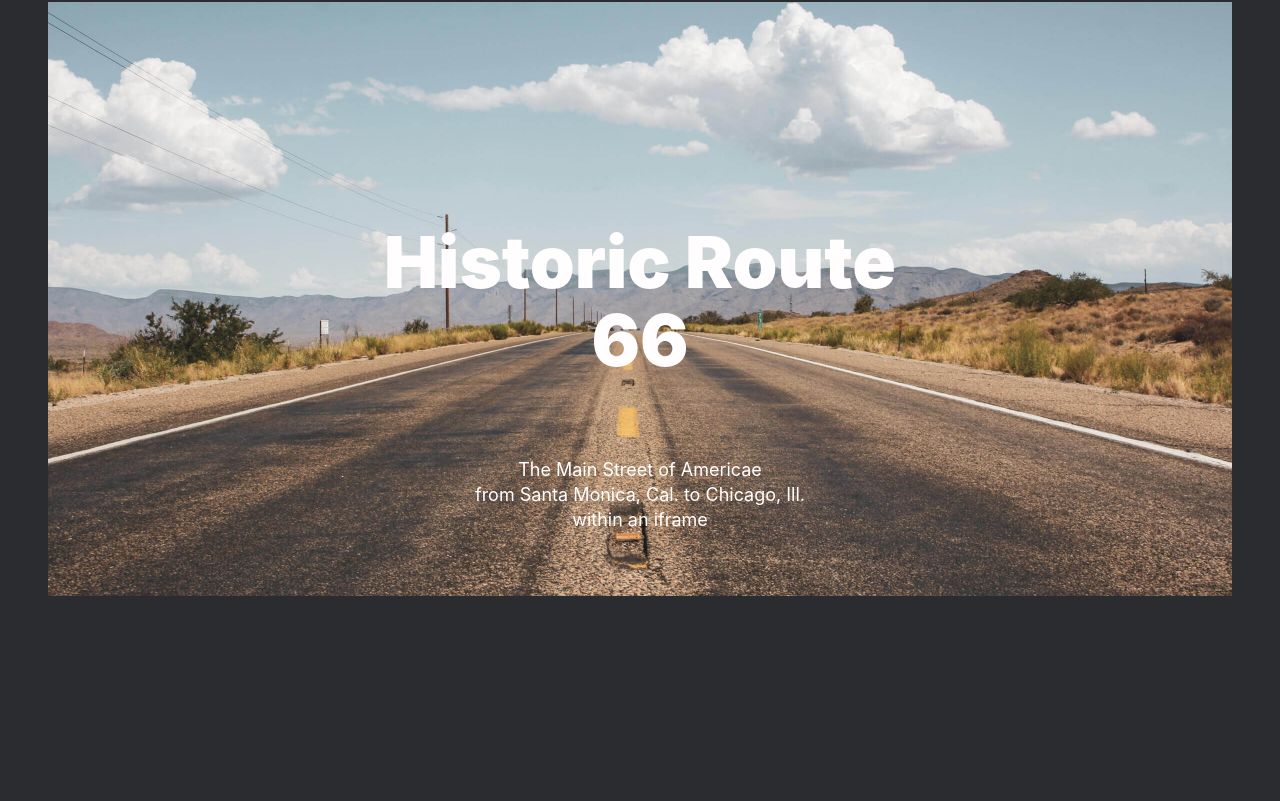
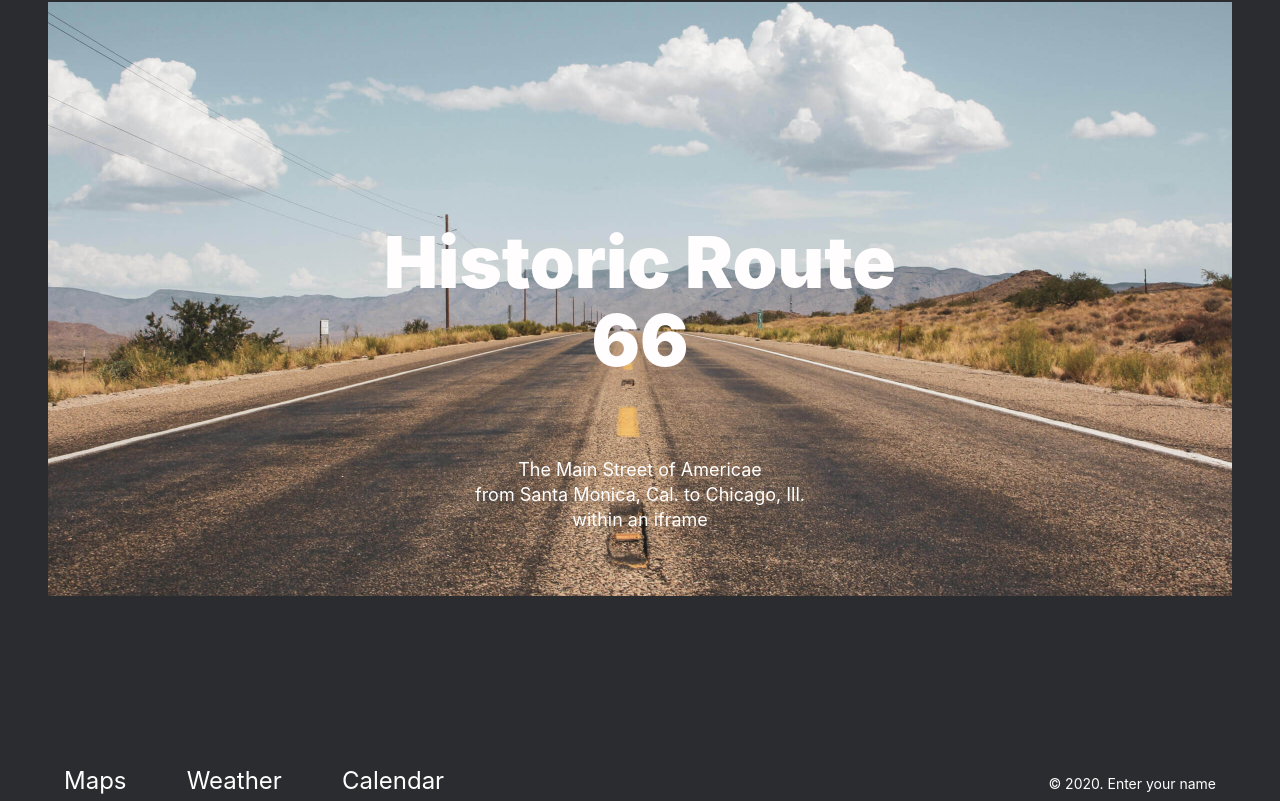
Before and after one commit to iceicery/web_project_3, a plain HTML site: page index.html in a window 1280 px wide. Shown: the part 8063-8864 px from the top of the page. Before the commit the page ends 8663 px from the top, so only its background shows below. Drawn offline with Linux system fonts and the light colour scheme.

Commit message:
add footer section

```diff
--- a/index.html
+++ b/index.html
@@ -173,5 +173,13 @@
             <p class='cover__subtitle-format'>within an iframe</p>
         </div>
     </section>
+    <section class='footer'>
+        <ul class='footer__link-box'>
+            <li><a href='#' class='footer__link'>Maps</a></li>
+            <li><a href='#' class='footer__link'>Weather</a></li>
+            <li><a href='#' class='footer__link'>Calendar</a></li>
+        </ul>
+        <p class='footer__copyright'>© 2020. Enter your name</p>
+    </section>
 </body>
 </html>
--- a/style.css
+++ b/style.css
@@ -17,3 +17,53 @@
   -moz-text-size-adjust: 100%;
   text-rendering: optimizeLegibility;
 }
+
+.footer{
+  margin-left: auto;
+  margin-right: auto;
+  margin-top:160px;
+  width:90%;
+  max-width: 1184px;
+
+  display:flex;
+  justify-content: space-between;
+
+}
+
+.footer__link-box{
+  width:33%;
+  display:flex;
+  justify-content: space-between;
+
+
+  list-style: none;
+  margin:0;
+  padding:0;
+
+}
+
+.footer__link{
+  font-family: Inter;
+  font-style: normal;
+  font-weight: normal;
+  font-size: 24px;
+  line-height: 41px;
+  text-decoration: none;
+
+  color: #FFFFFF;
+}
+
+
+.footer__copyright{
+  padding: 0;
+  margin-bottom:0;
+
+  font-family: Inter;
+  font-style: normal;
+  font-weight: normal;
+  font-size: 14px;
+  line-height: 20px;
+  text-align: right;
+
+  color: #FFFFFF;
+}
```
